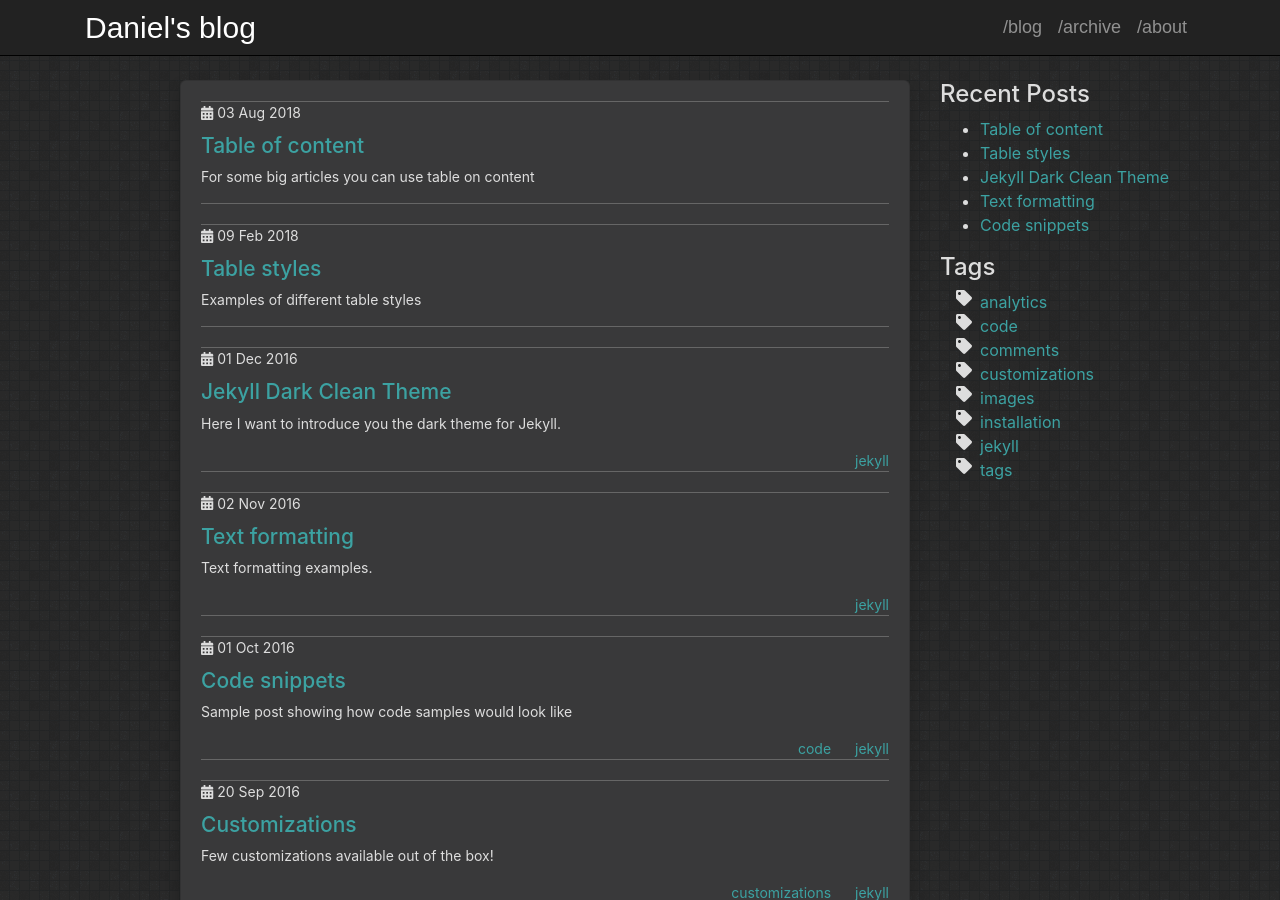
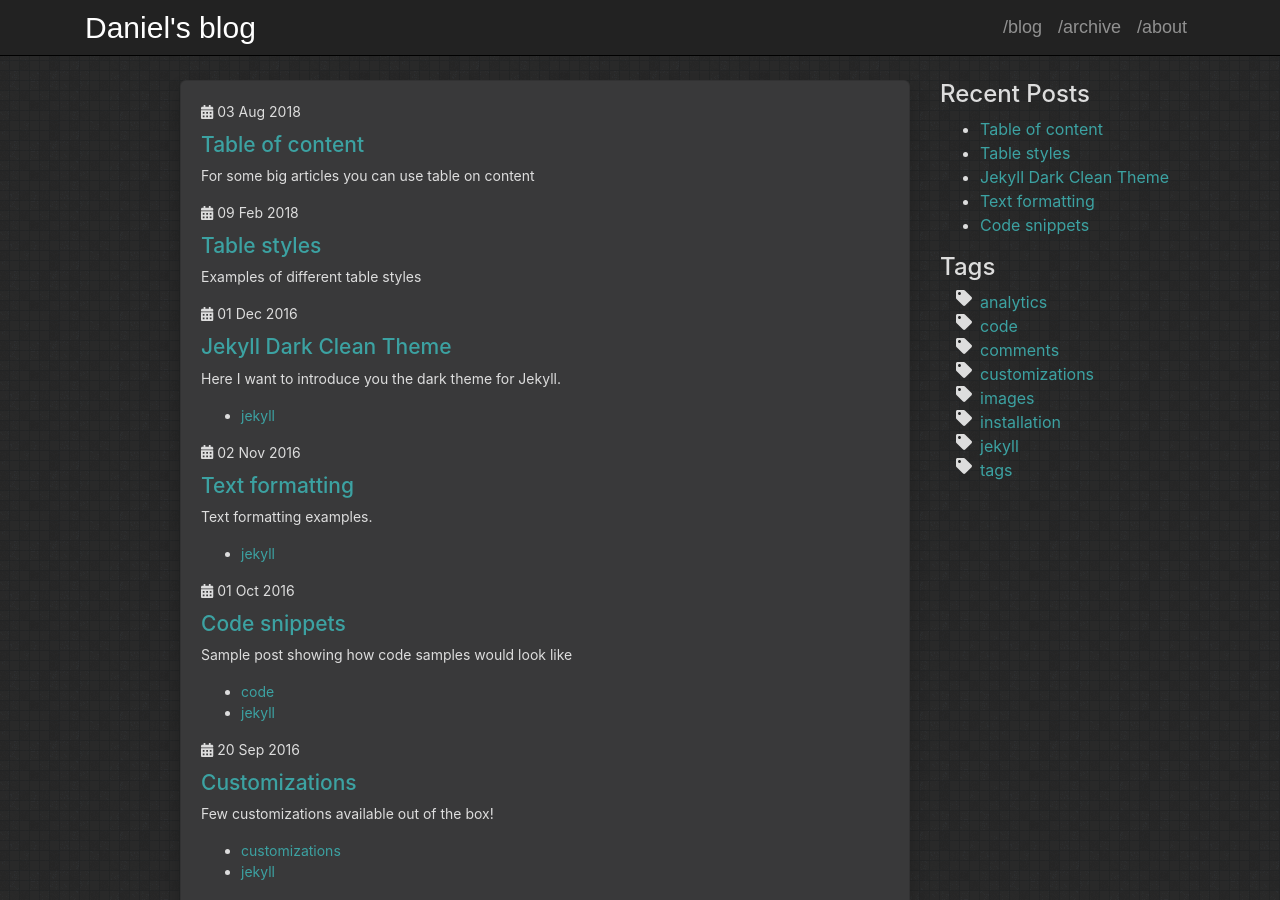
Before and after one commit to danieldavidson/danieldavidson.github.io, a Jekyll site: the page built from index.html, in a window 1280 px wide and 900 px high. Built offline with Jekyll 4.4.1, drawn with Linux system fonts in a browser that asks for light colours.

Commit message:
Update home.html

```diff
--- a/_layouts/home.html
+++ b/_layouts/home.html
@@ -4,7 +4,7 @@ layout: page
 
 {% for post in site.posts limit:10 %}
 
-<div class="post-meta">
+<div>
     <div class="post-time">
         <i class="fa fa-calendar-alt"></i>
         <time datetime='{{ post.date | date: "%Y-%m-%d" }}'>{{ post.date | date_to_string }}</time>
```
